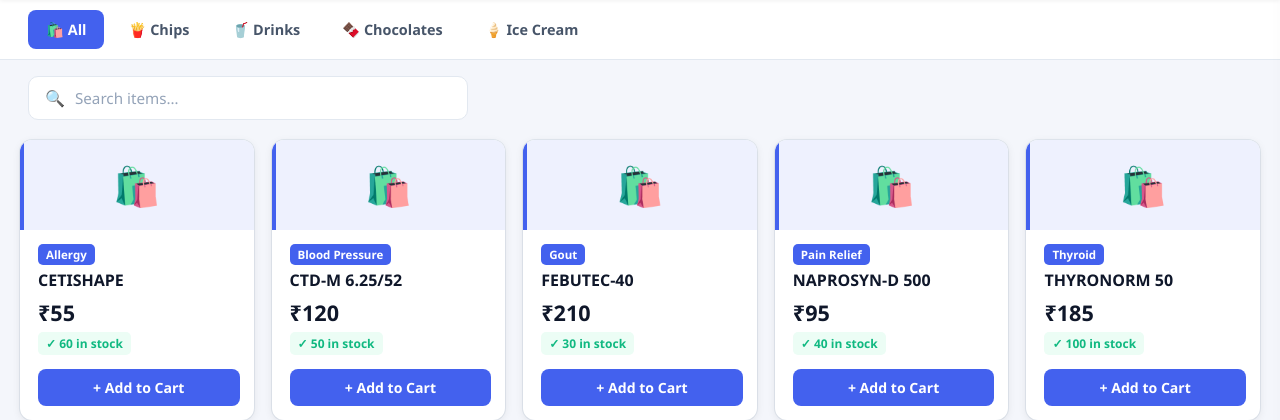
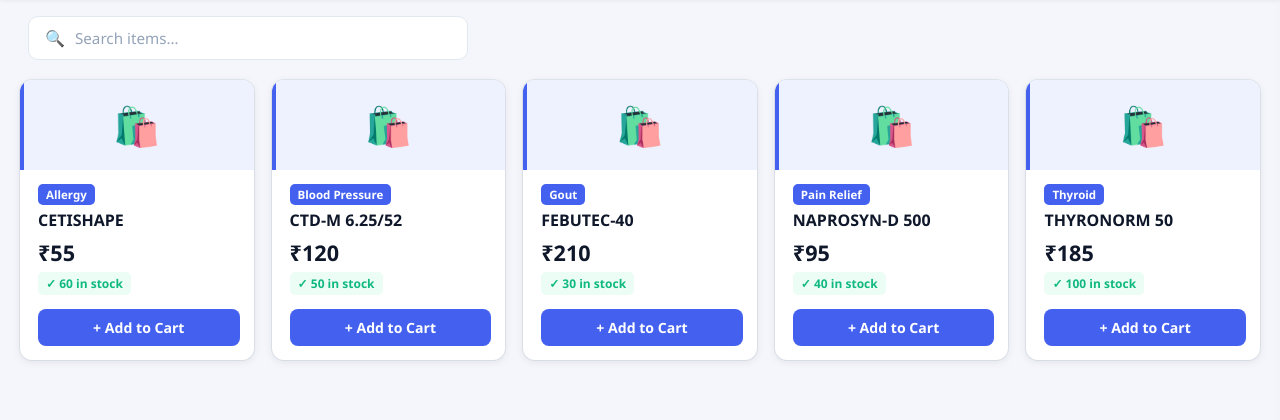
Before and after one commit to krishna8166/Right-Pharmacy, a Flask app: page / in a window 1280 px wide. Shown: the part 64-484 px from the top of the page. Run offline with Flask 3, Linux system fonts and the light colour scheme; data comes from the database, SQL or seed files in the repository.

Commit message:
Update customer.html

```diff
--- a/templates/customer.html
+++ b/templates/customer.html
@@ -344,13 +344,13 @@ input  { font-family: var(--f); outline: none; }
 </header>
 
 <!-- ── Category filter ───────────────────────────── -->
-<div class="cat-bar">
+<!--<div class="cat-bar">
   <button class="cat-pill active" data-cat="All"        onclick="setCat(this)">🛍️  All</button>
   <button class="cat-pill"        data-cat="Chips"       onclick="setCat(this)">🍟  Chips</button>
   <button class="cat-pill"        data-cat="Drinks"      onclick="setCat(this)">🥤  Drinks</button>
   <button class="cat-pill"        data-cat="Chocolates"  onclick="setCat(this)">🍫  Chocolates</button>
   <button class="cat-pill"        data-cat="Ice Cream"   onclick="setCat(this)">🍦  Ice Cream</button>
-</div>
+</div>-->
 
 <!-- ── Search ────────────────────────────────────── -->
 <div class="search-wrap">
```
